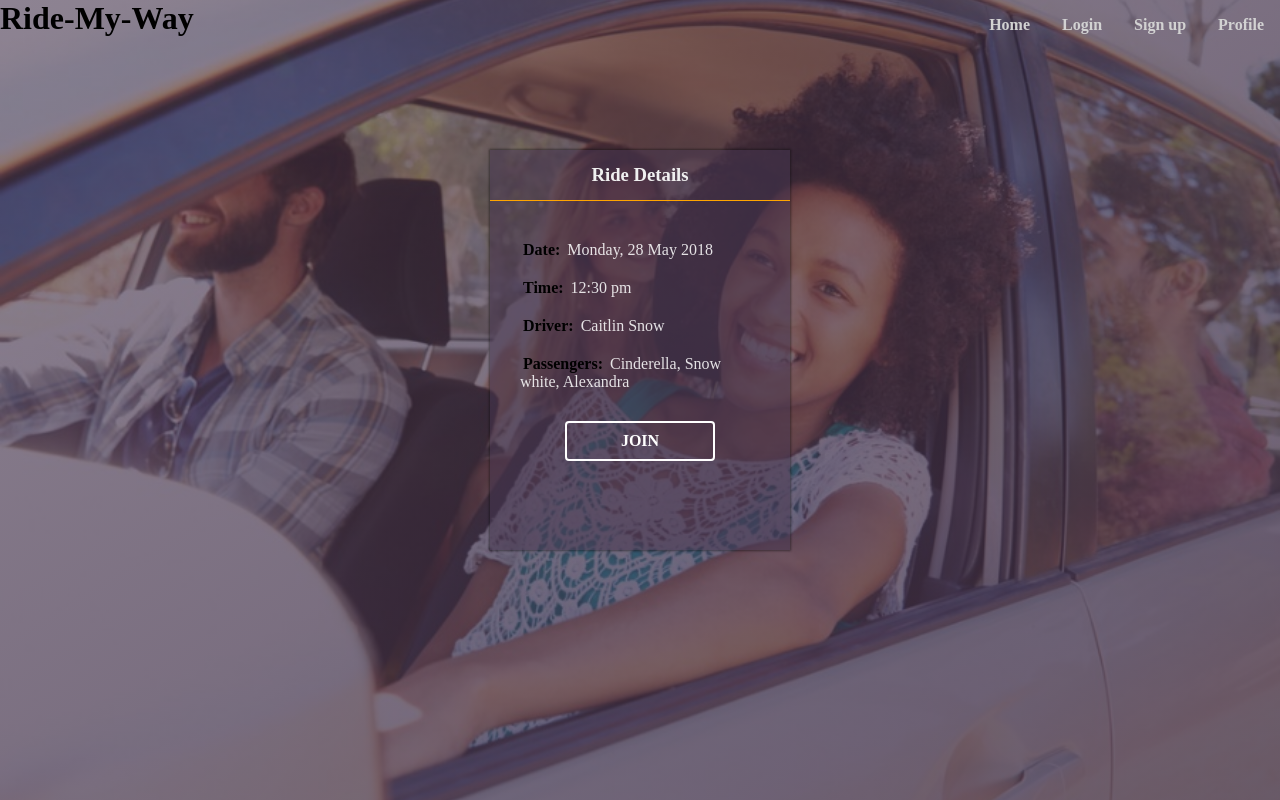
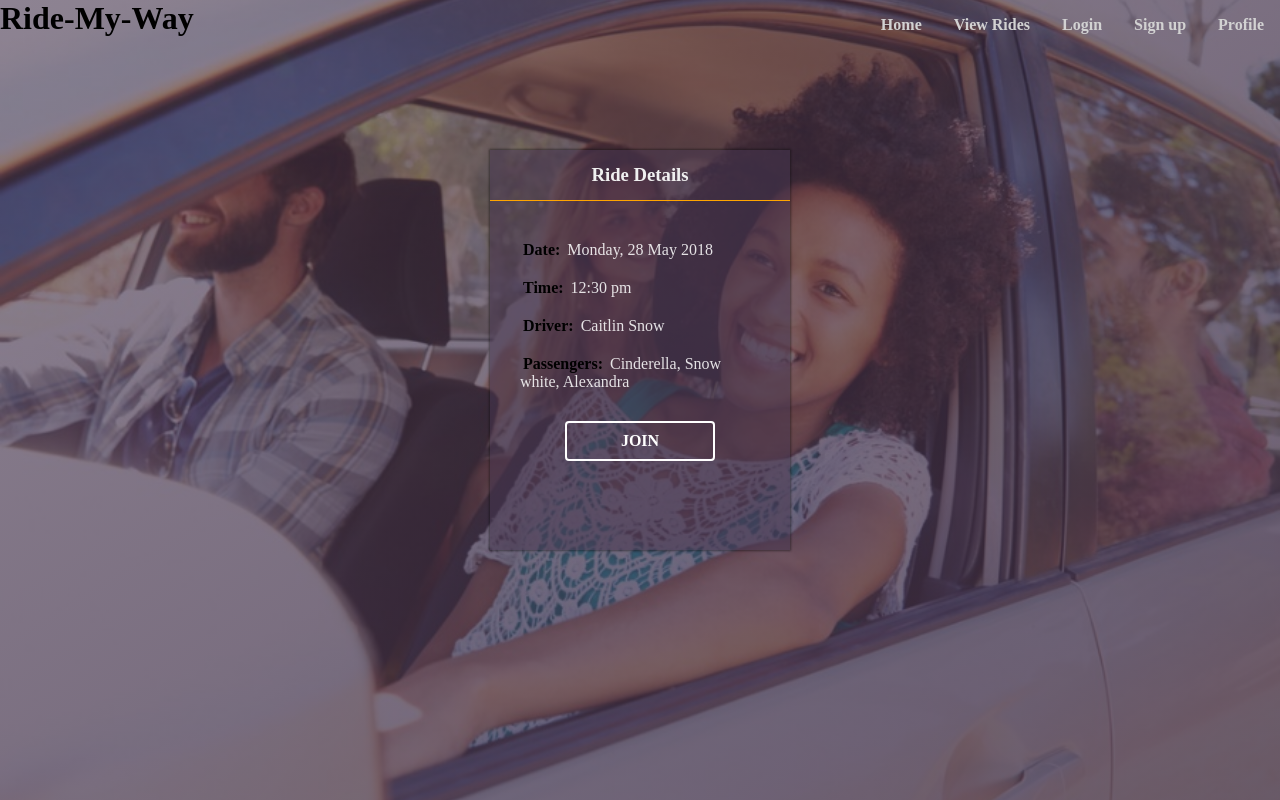
Before and after one commit to kleva-j/Ride-My-Way, a plain HTML site: page template/html/ridedetails.html in a window 1280 px wide. Drawn offline with Linux system fonts and the light colour scheme; files whose address does not match are found by name.

Commit message:
style: add link to catalog.html page

```diff
--- a/template/html/ridedetails.html
+++ b/template/html/ridedetails.html
@@ -24,6 +24,9 @@
           <div class="navigations">
             <div class="join">
               <a href="../index.html">Home</a>
+            </div>
+            <div class="join">
+              <a href="catalog.html">View Rides</a>
             </div>
             <div class="join">
               <a href="sign-in.html">Login</a>
```
